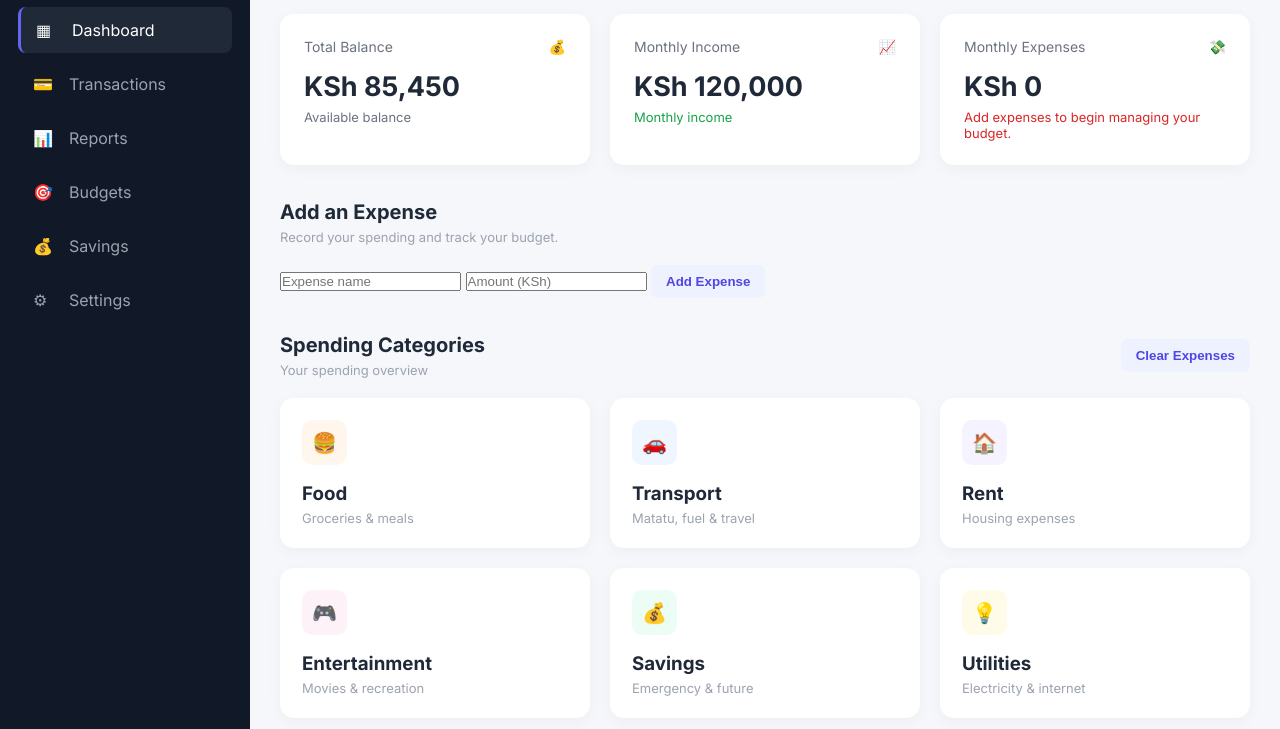
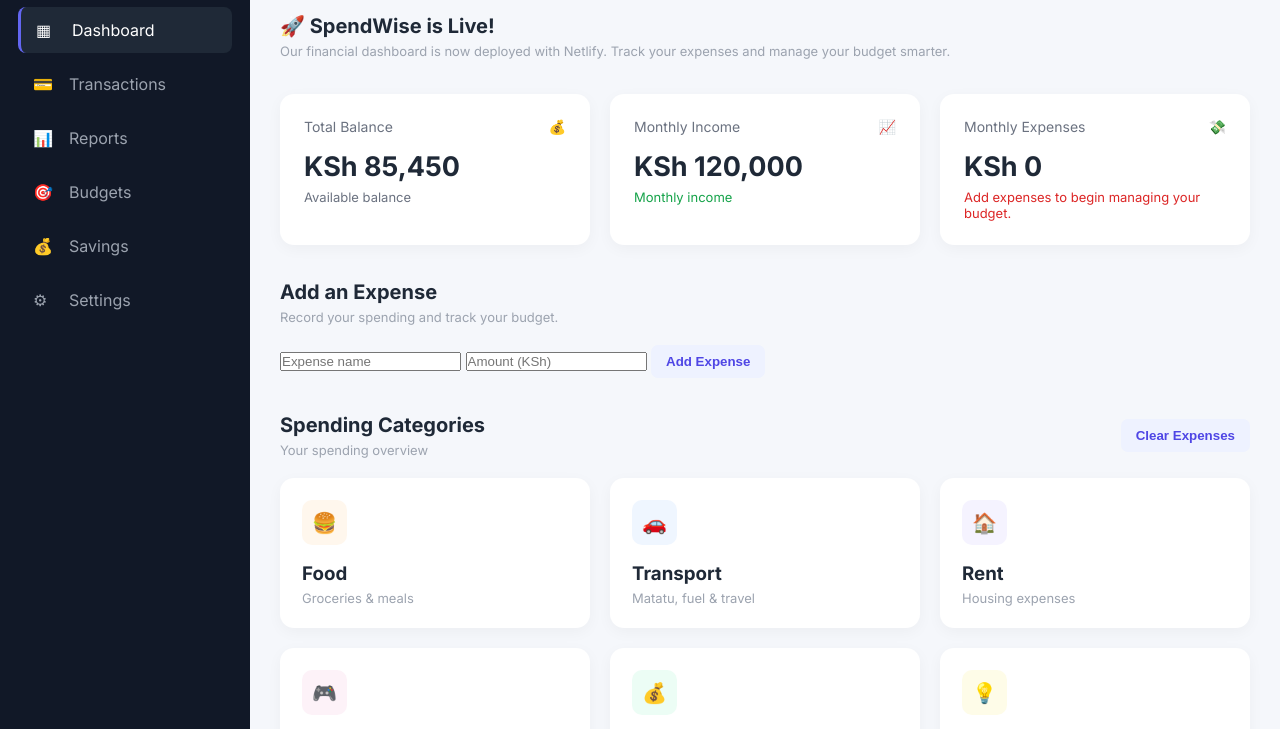
Before and after one commit to snellonerewkueh-collab/Spendwise-, a plain HTML site: page index.html in a window 1280 px wide. Shown: the part 103-832 px from the top of the page. Drawn offline with Linux system fonts and the light colour scheme.

Commit message:
Add SpendWise live deployment announcement

```diff
--- a/index.html
+++ b/index.html
@@ -44,7 +44,6 @@
 
     </aside>
 
-
     <!-- Main Content -->
     <main class="main-content">
 
@@ -58,7 +57,6 @@
 
             <div class="profile">
                 <div class="notification">🔔</div>
-
                 <div class="avatar">N</div>
 
                 <div class="profile-info">
@@ -69,6 +67,18 @@
 
         </header>
 
+        <!-- New Deployment Announcement -->
+        <section class="category-section">
+            <div class="section-heading">
+                <div>
+                    <h2>🚀 SpendWise is Live!</h2>
+                    <p>
+                        Our financial dashboard is now deployed with Netlify.
+                        Track your expenses and manage your budget smarter.
+                    </p>
+                </div>
+            </div>
+        </section>
 
         <!-- Overview -->
         <section class="overview">
@@ -104,7 +114,6 @@
             </div>
 
         </section>
-
 
         <!-- Add Expense -->
         <section class="category-section">
@@ -142,7 +151,6 @@
             <p id="formMessage"></p>
 
         </section>
-
 
         <!-- Spending Categories -->
         <section class="category-section">
@@ -212,7 +220,6 @@
 
         </section>
 
-
         <!-- Bottom Section -->
         <section class="bottom-grid">
 
@@ -229,7 +236,6 @@
                 <div id="transactionList"></div>
 
             </div>
-
 
             <!-- Budget -->
             <div class="budget-card">
```
